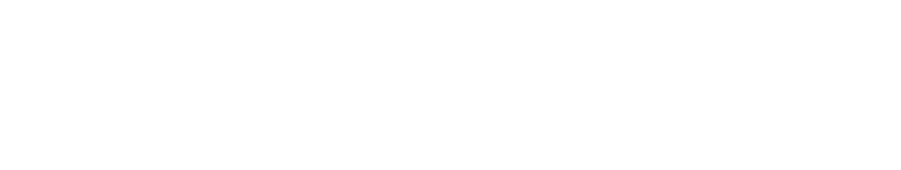
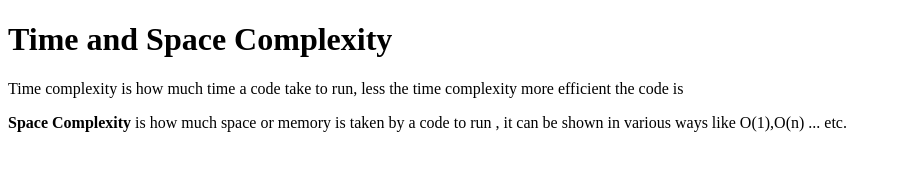
Before and after one commit to acciojob/time-and-space-complexity-lakshayvaid, a website: page main.html in a window 1280 px wide. Shown: the whole page, without its empty margins (0-901 px from the left). Drawn offline with Linux system fonts and the light colour scheme.

Commit message:
created a submission

```diff
--- a/main.html
+++ b/main.html
@@ -8,6 +8,9 @@
 
 <body>
 	<!-- the entire body must be written by student -->
+	<h1>Time and Space Complexity</h1>
+	<p>Time complexity is how much time a code take to run, less the time complexity more efficient the code is </p>
+	<p><b>Space Complexity</b> is how much space or memory is taken by a code to run , it can be shown in various ways like O(1),O(n) ... etc.</p>
     <script type="text/javascript" src="./script.js">
 </script>
 
```
